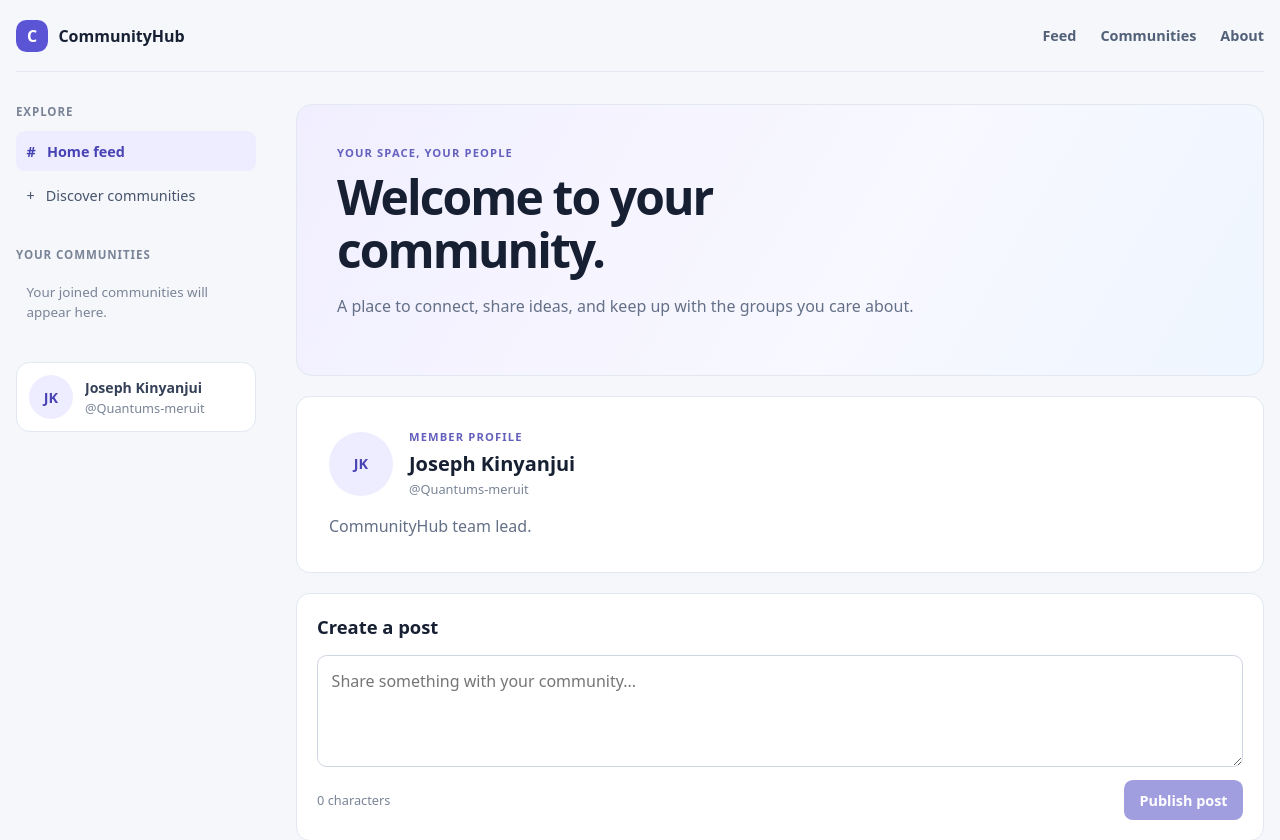
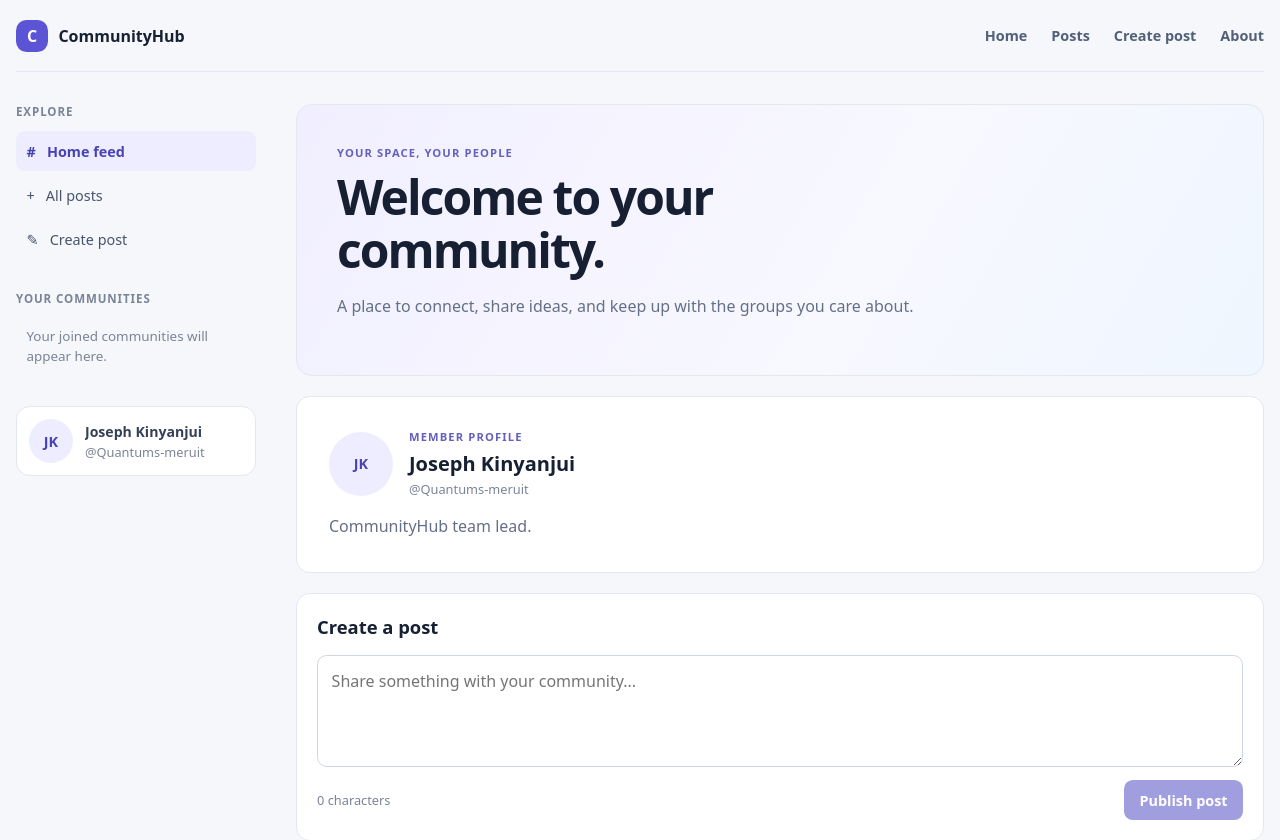
Before and after one commit to Quantums-meruit/iyf-s12-communityhub-team-Quantums-meruit, a React (Vite) app in the folder frontend/: page / in a window 1280 px wide. Shown: the top 840 px of the page. Built offline with nearby package versions, Linux system fonts and the light colour scheme.

Commit message:
feat: add CommunityHub page routing and shared layout

```diff
--- a/frontend/src/App.jsx
+++ b/frontend/src/App.jsx
@@ -1,90 +1,42 @@
-import { useState } from 'react'
-import Footer from './components/Footer.jsx'
-import Header from './components/Header.jsx'
-import Sidebar from './components/Sidebar.jsx'
-import UserProfile from './components/UserProfile.jsx'
-import CreatePost from './components/CreatePost.jsx'
-import PostList from './components/PostList.jsx'
-import { createPost, deletePost, toggleLike } from './utils/posts.js'
-import './App.css'
+import { BrowserRouter, Route, Routes } from 'react-router-dom'
+import AppLayout from './components/AppLayout.jsx'
+import HomePage from './pages/HomePage.jsx'
+import PostsPage from './pages/PostsPage.jsx'
+import PostDetailPage from './pages/PostDetailPage.jsx'
+import NotFoundPage from './pages/NotFoundPage.jsx'
 
-const communityMember = {
-  name: 'Joseph Kinyanjui',
-  username: 'Quantums-meruit',
-  bio: 'CommunityHub team lead.',
+function CreatePostPlaceholder() {
+  return (
+    <main className="main-content">
+      <h1>Create a post</h1>
+      <p>This page is being implemented by the team.</p>
+    </main>
+  )
 }
 
-const currentUser = {
-  id: 'WairimuEvans',
-  name: 'Evans Wairimu',
+function AboutPlaceholder() {
+  return (
+    <main className="main-content">
+      <h1>About CommunityHub</h1>
+      <p>Learn more about our community.</p>
+    </main>
+  )
 }
 
 function App() {
-  const [posts, setPosts] = useState([])
-
-  function handleCreatePost(content) {
-    const newPost = createPost({
-      content,
-      author: currentUser,
-    })
-
-    if (newPost) {
-      setPosts((currentPosts) => [newPost, ...currentPosts])
-    }
-  }
-
-  function handleToggleLike(postId) {
-    setPosts((currentPosts) =>
-      toggleLike(currentPosts, postId, currentUser.id),
-    )
-  }
-
-  function handleDeletePost(postId) {
-    setPosts((currentPosts) => {
-      const selectedPost = currentPosts.find(
-        (post) => post.id === postId,
-      )
-
-      if (selectedPost?.author.id !== currentUser.id) {
-        return currentPosts
-      }
-
-      return deletePost(currentPosts, postId)
-    })
-  }
-
   return (
-    <section className="app" aria-label="CommunityHub application">
-      <Header />
-
-      <section className="app-layout" aria-label="Community feed layout">
-        <Sidebar user={communityMember} />
-
-        <main className="main-content" id="feed">
-          <section className="welcome-card" id="home">
-            <p className="eyebrow">YOUR SPACE, YOUR PEOPLE</p>
-            <h1>Welcome to your community.</h1>
-            <p>
-              A place to connect, share ideas, and keep up with the groups
-              you care about.
-            </p>
-          </section>
-
-          <UserProfile user={communityMember} />
-
-          <CreatePost onCreatePost={handleCreatePost} />
-
-          <PostList
-            posts={posts}
-            currentUserId={currentUser.id}
-            onToggleLike={handleToggleLike}
-            onDeletePost={handleDeletePost}
-          />
-        </main>
-      </section>
-
-      <Footer />
-    </section>
+    <BrowserRouter>
+      <Routes>
+        <Route element={<AppLayout />}>
+          <Route path="/" element={<HomePage />} />
+          <Route path="/posts" element={<PostsPage />} />
+          <Route path="/posts/:postId" element={<PostDetailPage />} />
+          <Route path="/create" element={<CreatePostPlaceholder />} />
+          <Route path="/about" element={<AboutPlaceholder />} />
+          <Route path="*" element={<NotFoundPage />} />
+        </Route>
+      </Routes>
+    </BrowserRouter>
   )
 }
 
--- /dev/null
+++ b/frontend/src/components/AppLayout.jsx
@@ -0,0 +1,30 @@
+import { Outlet } from 'react-router-dom'
+import Header from './Header.jsx'
+import Sidebar from './Sidebar.jsx'
+import Footer from './Footer.jsx'
+import '../App.css'
+
+const communityMember = {
+  name: 'Joseph Kinyanjui',
+  username: 'Quantums-meruit',
+  bio: 'CommunityHub team lead.',
+}
+
+function AppLayout() {
+  return (
+    <section className="app" aria-label="CommunityHub application">
+      <Header />
+
+      <section className="app-layout" aria-label="Community layout">
+        <Sidebar user={communityMember} />
+        <section className="main-content-wrapper">
+          <Outlet />
+        </section>
+      </section>
+
+      <Footer />
+    </section>
+  )
+}
+
+export default AppLayout
--- a/frontend/src/components/Header.jsx
+++ b/frontend/src/components/Header.jsx
@@ -1,15 +1,18 @@
-// Keeps the main navigation consistent across CommunityHub screens.
+import { Link, NavLink } from 'react-router-dom'
+
 function Header() {
   return (
     <header className="site-header">
-      <a className="site-brand" href="#home" aria-label="CommunityHub home">
+      <Link className="site-brand" to="/" aria-label="CommunityHub home">
         <span className="site-brand-mark" aria-hidden="true">C</span>
         <span>CommunityHub</span>
-      </a>
+      </Link>
+
       <nav className="header-nav" aria-label="Main navigation">
-        <a href="#feed">Feed</a>
-        <a href="#communities">Communities</a>
-        <a href="#about">About</a>
+        <NavLink to="/" end>Home</NavLink>
+        <NavLink to="/posts">Posts</NavLink>
+        <NavLink to="/create">Create post</NavLink>
+        <NavLink to="/about">About</NavLink>
       </nav>
     </header>
   )
--- a/frontend/src/components/Sidebar.jsx
+++ b/frontend/src/components/Sidebar.jsx
@@ -1,28 +1,58 @@
+import { NavLink } from 'react-router-dom'
 import UserCard from './UserCard.jsx'
 
-// Collects the feed and community links beside the main content.
 function Sidebar({ user }) {
   return (
     <aside className="sidebar" aria-label="Community navigation">
       <section className="sidebar-section">
         <h2>Explore</h2>
+
         <nav className="sidebar-nav" aria-label="Explore">
-          <a className="sidebar-link is-active" href="#feed" aria-current="page">
+          <NavLink
+            className={({ isActive }) =>
+              `sidebar-link${isActive ? ' is-active' : ''}`
+            }
+            to="/"
+            end
+          >
             <span aria-hidden="true">#</span>
             <span>Home feed</span>
-          </a>
-          <a className="sidebar-link" href="#communities">
+          </NavLink>
+
+          <NavLink
+            className={({ isActive }) =>
+              `sidebar-link${isActive ? ' is-active' : ''}`
+            }
+            to="/posts"
+          >
             <span aria-hidden="true">+</span>
-            <span>Discover communities</span>
-          </a>
+            <span>All posts</span>
+          </NavLink>
+
+          <NavLink
+            className={({ isActive }) =>
+              `sidebar-link${isActive ? ' is-active' : ''}`
+            }
+            to="/create"
+          >
+            <span aria-hidden="true">✎</span>
+            <span>Create post</span>
+          </NavLink>
         </nav>
       </section>
+
       <section className="sidebar-section" id="communities">
         <h2>Your communities</h2>
-        <p className="sidebar-empty">Your joined communities will appear here.</p>
+        <p className="sidebar-empty">
+          Your joined communities will appear here.
+        </p>
       </section>
+
       {user && <UserCard user={user} />}
-      <p className="sidebar-note">Find your people. Share what matters.</p>
+
+      <p className="sidebar-note">
+        Find your people. Share what matters.
+      </p>
     </aside>
   )
 }
--- /dev/null
+++ b/frontend/src/pages/HomePage.jsx
@@ -0,0 +1,77 @@
+import { useState } from 'react'
+import UserProfile from '../components/UserProfile.jsx'
+import CreatePost from '../components/CreatePost.jsx'
+import PostList from '../components/PostList.jsx'
+import { createPost, deletePost, toggleLike } from '../utils/posts.js'
+
+const currentUser = {
+  id: 'WairimuEvans',
+  name: 'Evans Wairimu',
+}
+
+function HomePage() {
+  const [posts, setPosts] = useState([])
+
+  function handleCreatePost(content) {
+    const newPost = createPost({
+      content,
+      author: currentUser,
+    })
+
+    if (newPost) {
+      setPosts((currentPosts) => [newPost, ...currentPosts])
+    }
+  }
+
+  function handleToggleLike(postId) {
+    setPosts((currentPosts) =>
+      toggleLike(currentPosts, postId, currentUser.id),
+    )
+  }
+
+  function handleDeletePost(postId) {
+    setPosts((currentPosts) => {
+      const selectedPost = currentPosts.find(
+        (post) => post.id === postId,
+      )
+
+      if (selectedPost?.author.id !== currentUser.id) {
+        return currentPosts
+      }
+
+      return deletePost(currentPosts, postId)
+    })
+  }
+
+  return (
+    <main className="main-content" id="feed">
+      <section className="welcome-card" id="home">
+        <p className="eyebrow">YOUR SPACE, YOUR PEOPLE</p>
+        <h1>Welcome to your community.</h1>
+        <p>
+          A place to connect, share ideas, and keep up with the groups
+          you care about.
+        </p>
+      </section>
+
+      <UserProfile
+        user={{
+          name: 'Joseph Kinyanjui',
+          username: 'Quantums-meruit',
+          bio: 'CommunityHub team lead.',
+        }}
+      />
+
+      <CreatePost onCreatePost={handleCreatePost} />
+
+      <PostList
+        posts={posts}
+        currentUserId={currentUser.id}
+        onToggleLike={handleToggleLike}
+        onDeletePost={handleDeletePost}
+      />
+    </main>
+  )
+}
+
+export default HomePage
```
